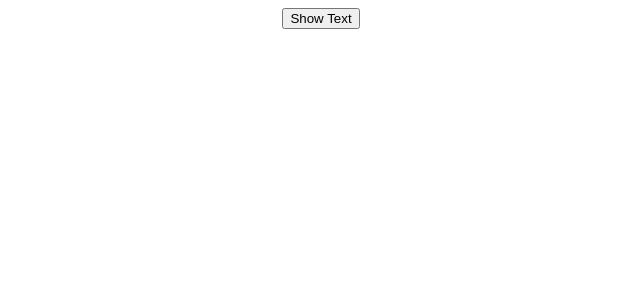
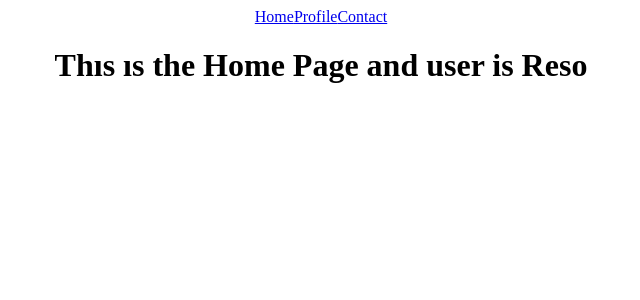
Before and after one commit to RSTCMGZ/LearnReactCourse, a React (Create React App) app: page / in a window 1280 px wide. Shown: the top 300 px of the page, without its empty margins (319-959 px from the left). Built offline with nearby package versions, Linux system fonts and the light colour scheme.

Commit message:
add-new-learn

```diff
--- a/package.json
+++ b/package.json
@@ -8,6 +8,7 @@
     "@testing-library/user-event": "^13.5.0",
     "react": "^18.2.0",
     "react-dom": "^18.2.0",
+    "react-router-dom": "^6.17.0",
     "react-scripts": "5.0.1",
     "web-vitals": "^2.1.4"
   },
--- a/src/App.js
+++ b/src/App.js
@@ -1,8 +1,16 @@
 import "./App.css";
+import { BrowserRouter as Router, Routes, Route, Link } from "react-router-dom"
 // import { User } from "./User"
-import { useState } from "react"
+// import { useState } from "react"
 // import { Task } from "./Task"
-import { Text } from "./Text"
+// import { Text } from "./Text"
+import { Home } from "./pages/Home";
+import { Contact } from "./pages/Contact";
+import { Navbar } from "./Navbar";
+import { useState, createContext } from "react";
+import { Profile } from "./pages/Profile";
+
+export const AppContext = createContext()
 
 
 
@@ -145,8 +153,7 @@ import { Text } from "./Text"
 //     setTodoList(todoList.filter((task) => task.id !== id))
 //   }
 //   const completeTask = (id) => {
-//     setTodoList(
-//       todoList.map((task) => {
+//     setTodoList(     todoList.map((task) => {
 //         if (task.id === id) {
 //           return { ...task, completed: true }
 //         } else {
@@ -172,16 +179,57 @@ import { Text } from "./Text"
 //   )
 // }
 //! Exaple 9
-function App() {
-  const [showText, setShowText] = useState(false)
+// function App() {
+//   const [showText, setShowText] = useState(false)
 
 
+//   return (<div className="App">
+//     <button onClick={() => { setShowText(!showText) }}>
+//       Show Text
+//     </button>
+//     {showText && <Text />}
+//   </div>
+// )
+//}
+// ! Exaple 10
+function App() {
+  const [username, setUsername] = useState("Reso")
+
   return (<div className="App">
-    <button onClick={() => { setShowText(!showText) }}>
-      Show Text
-    </button>
-    {showText && <Text />}
+    <AppContext.Provider value={{ username, setUsername }}>
+      <Router>
+        <Navbar />
+        <Routes>
+          <Route path="/" element={<Home username={username} />} />
+          <Route path="/profile" element={<Profile />} />
+          <Route path="/contact" element={<Contact />} />
+          <Route path="*" element={<h1>PAGE NOT FOUND</h1>} />
+        </Routes>
+      </Router>
+    </AppContext.Provider>
   </div>
   )
 }
+//! Example 11
+// const App = () => {
+//   const [state, setState] = useState()
+
+
+//   return (<div className="App">
+//     <MiddleComponent state={state} />
+//   </div>
+//   )
+// }
+
+// const MiddleComponent = (state) => {
+//   return (
+//     <div>
+//       <BottomComponent state={state} />
+//     </div>
+//   )
+// }
+
+// const BottomComponent = (state) => {
+//   return <div>{state}</div>
+// }
 export default App;
--- /dev/null
+++ b/src/Navbar.js
@@ -0,0 +1,20 @@
+import React from 'react'
+import { Link } from 'react-router-dom'
+
+export const Navbar = () => {
+    return (
+        <div>
+            <div>
+                <Link to="/">
+                    Home
+                </Link>
+                <Link to="/Profile">
+                    Profile
+                </Link>
+                <Link to="/Contact">
+                    Contact
+                </Link>
+            </div>
+        </div>
+    )
+}
--- /dev/null
+++ b/src/components/ChangeProfile.js
@@ -0,0 +1,13 @@
+import { useState } from "react"
+
+export const ChangeProfile = (props) => {
+    const [newUsername, setnewUsername] = useState("")
+    return (
+        <div>
+            <input onChange={(event) => { setnewUsername(event.target.value) }} />
+            <button onClick={() => { props.setUsername(newUsername) }}>Change Username</button>
+        </div>
+    )
+}
+
+export default ChangeProfile
--- /dev/null
+++ b/src/pages/Contact.js
@@ -0,0 +1,3 @@
+export const Contact = () => {
+    return <h1>Thıs ıs the Contact Page</h1>
+}
--- /dev/null
+++ b/src/pages/Home.js
@@ -0,0 +1,7 @@
+import { useContext, userContext } from "react"
+import { AppContext } from "../App"
+
+export const Home = () => {
+    const { username } = useContext(AppContext)
+    return <h1>Thıs ıs the Home Page and user is {username}</h1>
+}
--- /dev/null
+++ b/src/pages/Profile.js
@@ -0,0 +1,9 @@
+import ChangeProfile from "../components/ChangeProfile"
+import { useContext, userContext } from "react"
+import { AppContext } from "../App"
+export const Profile = () => {
+    const { username } = useContext(AppContext)
+    return <div>PROFILE, user is: {username}
+        {/* <ChangeProfile setUsername={props.setUsername} /> */}
+    </div>
+}
```
Also changed, not shown: 1 other file (tests, documents, lock files or other folders).
